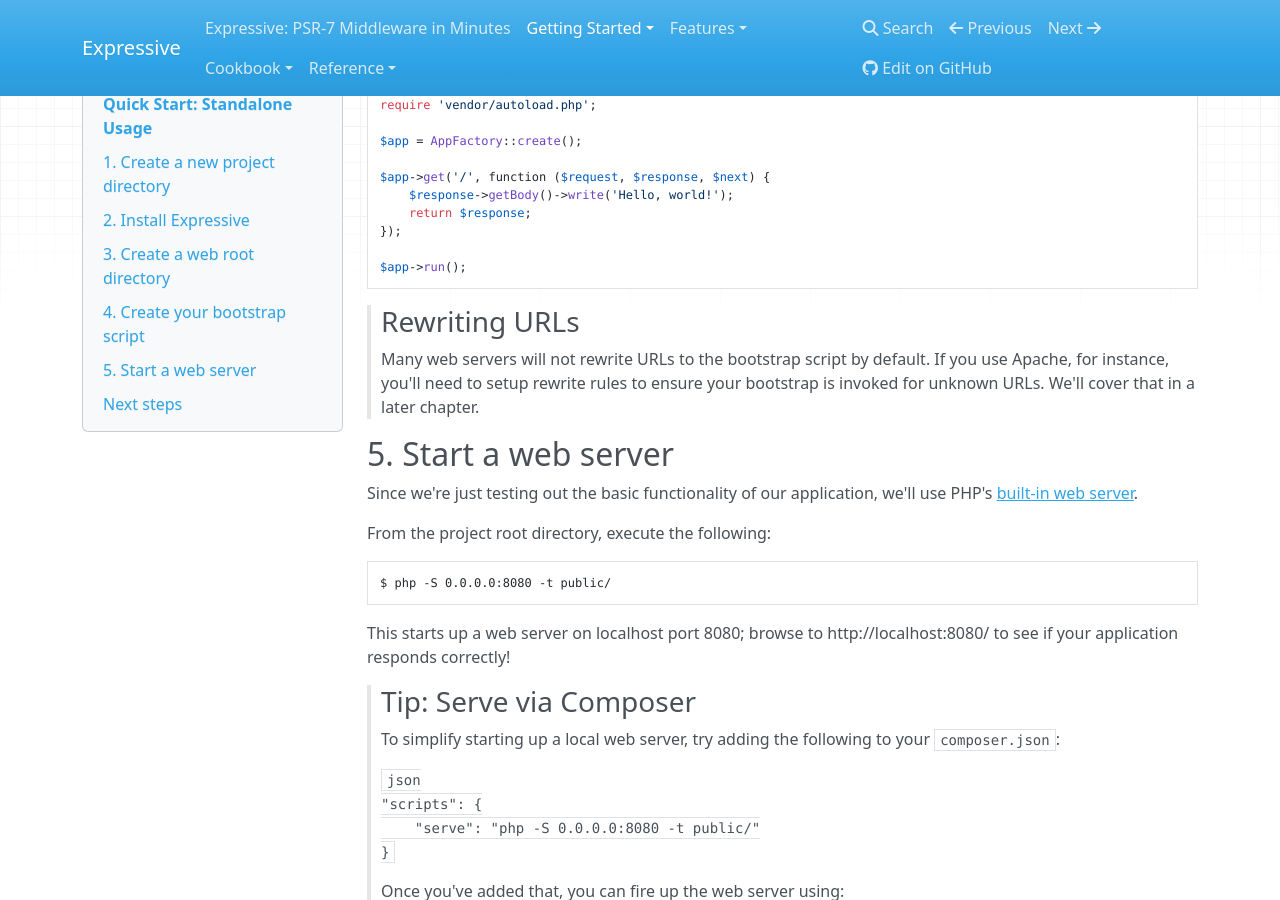
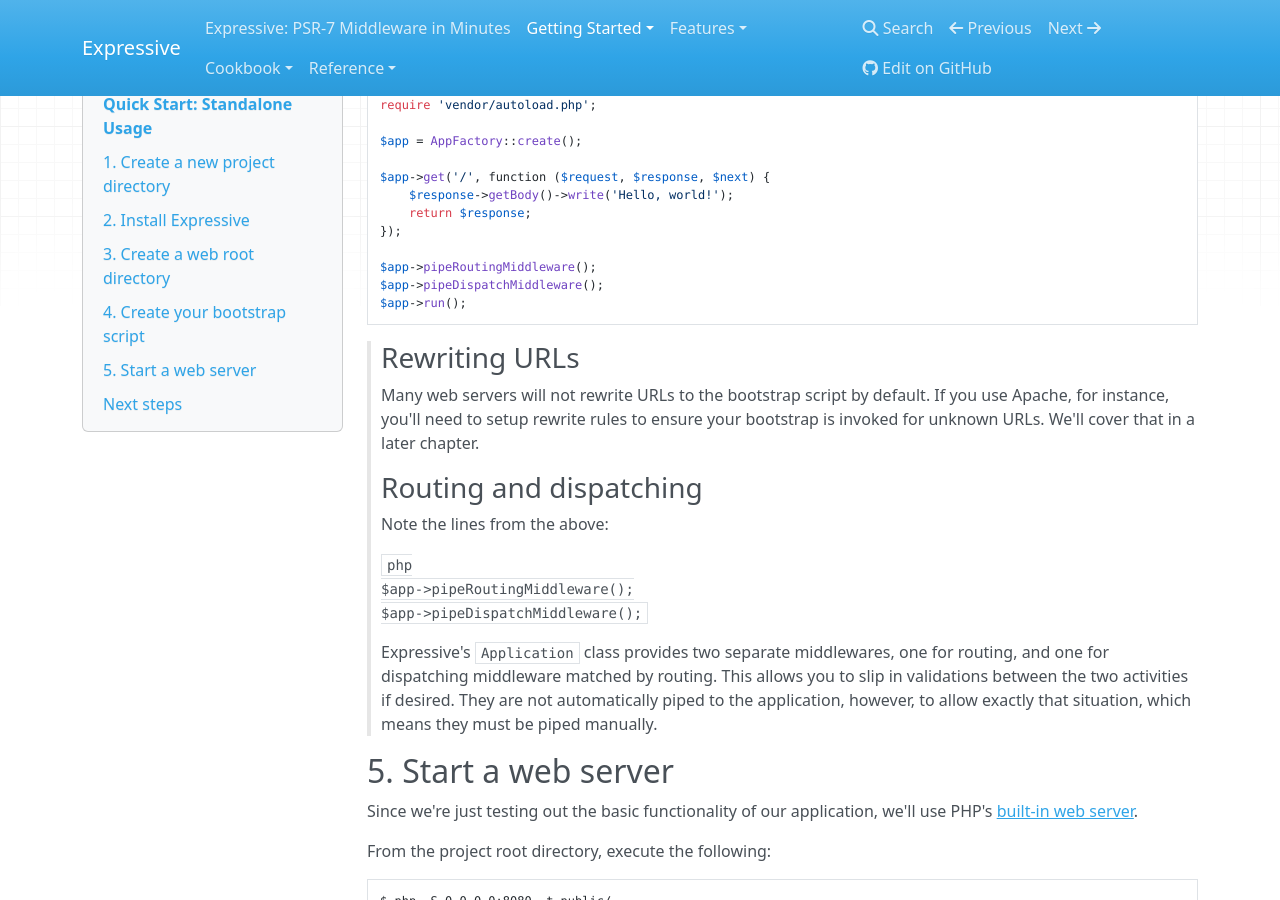
Before and after one commit to zendframework/zend-expressive, an MkDocs documentation site: the page built from doc/book/getting-started/standalone.md, in a window 1280 px wide and 900 px high, scrolled down 1126 px. Built offline with MkDocs 1.6.1, drawn with Linux system fonts in a browser that asks for light colours; nearby versions of some CDN libraries; old or Windows-style settings are respelled for this version of MkDocs.

Commit message:
Updated standalone example to pipe routing/dispatch middleware

````diff
--- a/doc/book/getting-started/standalone.md
+++ b/doc/book/getting-started/standalone.md
@@ -67,6 +67,8 @@
     return $response;
 });
 
+$app->pipeRoutingMiddleware();
+$app->pipeDispatchMiddleware();
 $app->run();
 ```
 
@@ -76,6 +78,21 @@
 > you use Apache, for instance, you'll need to setup rewrite rules to ensure
 > your bootstrap is invoked for unknown URLs. We'll cover that in a later
 > chapter.
+
+> ### Routing and dispatching
+>
+> Note the lines from the above:
+>
+> ```php
+> $app->pipeRoutingMiddleware();
+> $app->pipeDispatchMiddleware();
+> ```
+>
+> Expressive's `Application` class provides two separate middlewares, one for
+> routing, and one for dispatching middleware matched by routing. This allows
+> you to slip in validations between the two activities if desired. They are
+> not automatically piped to the application, however, to allow exactly that
+> situation, which means they must be piped manually.
 
 ## 5. Start a web server
 
````
